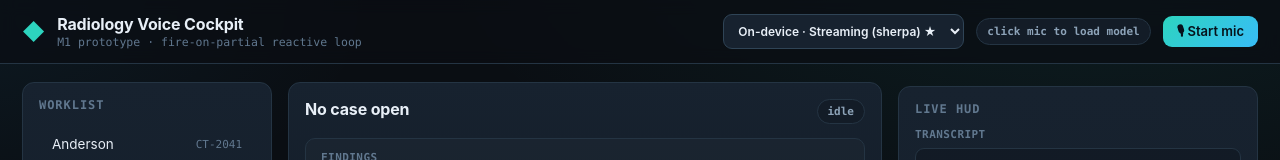
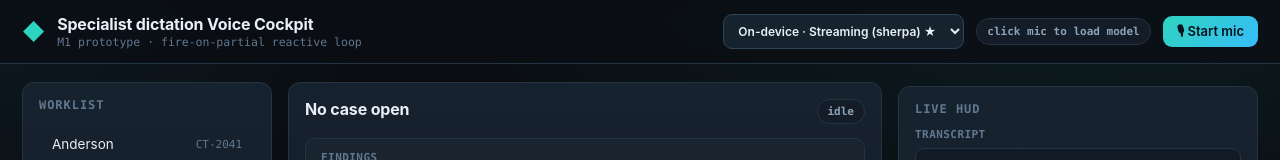
Before and after one commit to IrdiZ/cutting-edge-voice-agent, a website built with Vite: page prototype/index.html in a window 1280 px wide. Shown: the top 160 px of the page. Built offline with nearby package versions, Linux system fonts and the light colour scheme.

Commit message:
docs: add README, describe the project as a general voice command interface
- new README with what works, what is measured and how to run it
- reword the research and design documents from one use case to the general problem
- rename research/05 to 05-privacy-priorart.md and update links
- rename the bench package to voice-cockpit-bench
- remove local machine paths

```diff
--- a/bench/datasets/synthetic.ts
+++ b/bench/datasets/synthetic.ts
@@ -1,6 +1,6 @@
 // Deterministic synthetic dataset generator (no RNG, no real PHI).
 //
-// Produces a mock radiology worklist + a command corpus with multiple phrasings,
+// Produces a mock worklist + a command corpus with multiple phrasings,
 // pure-dictation samples (with hard clinical terms for WER), and adversarial
 // negatives (dictation that reads like a command — drives the false-accept
 // measurement that PHASE-0-BENCH.md §D weights heaviest).
--- a/bench/experiments/stt-bakeoff.ts
+++ b/bench/experiments/stt-bakeoff.ts
@@ -36,7 +36,7 @@ const VAD_MS = 1;
 //    set near the literature floor (real-audio, weaker-CPU end), NOT the vendor headline.
 //  - endpointMs: the silence wait before `isFinal` — the dominant, hardware-independent
 //    term (F1/F2). Anything that waits for the final pays it; fire-on-partial does not.
-// All remain PLACEHOLDER (`*PH`) until measured locally on real radiologist audio.
+// All remain PLACEHOLDER (`*PH`) until measured locally on real user audio.
 const ENGINES: SttAdapter[] = [
   // A2/A3 bench-only: Parakeet-TDT-0.6B is OFFLINE (no streaming first-token latency).
   // The 80–160 ms figure is the *120M EOU* model on GPU/clean-TTS; shown here as an
--- a/bench/package.json
+++ b/bench/package.json
@@ -1,9 +1,9 @@
 {
-  "name": "radiology-voice-cockpit-bench",
+  "name": "voice-cockpit-bench",
   "version": "0.0.0",
   "private": true,
   "type": "module",
-  "description": "Phase-0 throwaway measurement harness for the radiology voice cockpit. Turns disputed latency/accuracy numbers into measured facts. NOT product code — optimize for fast iteration.",
+  "description": "Phase-0 throwaway measurement harness for the voice cockpit. Turns disputed latency/accuracy numbers into measured facts. NOT product code — optimize for fast iteration.",
   "scripts": {
     "build": "tsc -p tsconfig.json --noEmit",
     "example": "tsx experiments/stt-bakeoff.ts",
--- a/prototype/index.html
+++ b/prototype/index.html
@@ -12,7 +12,7 @@
       <div class="brand">
         <span class="logo">◆</span>
         <div>
-          <div class="brand-title">Radiology Voice Cockpit</div>
+          <div class="brand-title">Specialist dictation Voice Cockpit</div>
           <div class="brand-sub">M1 prototype · fire-on-partial reactive loop</div>
         </div>
       </div>
--- a/prototype/src/bench/script.ts
+++ b/prototype/src/bench/script.ts
@@ -26,7 +26,7 @@ export const SCRIPT: Prompt[] = [
   { id: 'c10', say: 'undo that', kind: 'command', intent: 'undo', scope: 'dictating_findings' },
   { id: 'c11', say: 'sign and next', kind: 'command', intent: 'sign_and_next', scope: 'case_open' },
   { id: 'c12', say: 'sign off', kind: 'command', intent: 'sign_and_next', scope: 'case_open' },
-  // ── dictation (radiology prose; must NOT fire a command — incl. trap words) ──
+  // ── dictation (specialist prose; must NOT fire a command — incl. trap words) ──
   { id: 'd01', say: 'there is a small nodule in the right upper lobe', kind: 'dictation', scope: 'dictating_findings' },
   { id: 'd02', say: 'no acute intracranial abnormality the ventricles are symmetric', kind: 'dictation', scope: 'dictating_findings' },
   { id: 'd03', say: 'the patient signed consent prior to the examination', kind: 'dictation', scope: 'dictating_findings' },
--- a/prototype/src/bench/wer.ts
+++ b/prototype/src/bench/wer.ts
@@ -1,6 +1,6 @@
 // Word-error-rate + helpers for the STT bake-off. Normalizes casing/punctuation so
 // "Next, case." and "next case" compare equal, and folds number-words to digits so
-// "three nodules" == "3 nodules" (correct radiology numerals aren't counted as errors).
+// "three nodules" == "3 nodules" (correct spoken numerals aren't counted as errors).
 
 // Whole-token number-word -> digit folding (0–20 covers the script's numerals). Only
 // applied to entire tokens, so "someone"/"oneself" are never rewritten.
```
Also changed, not shown: README.md (added), bench/README.md, 1 other file.
